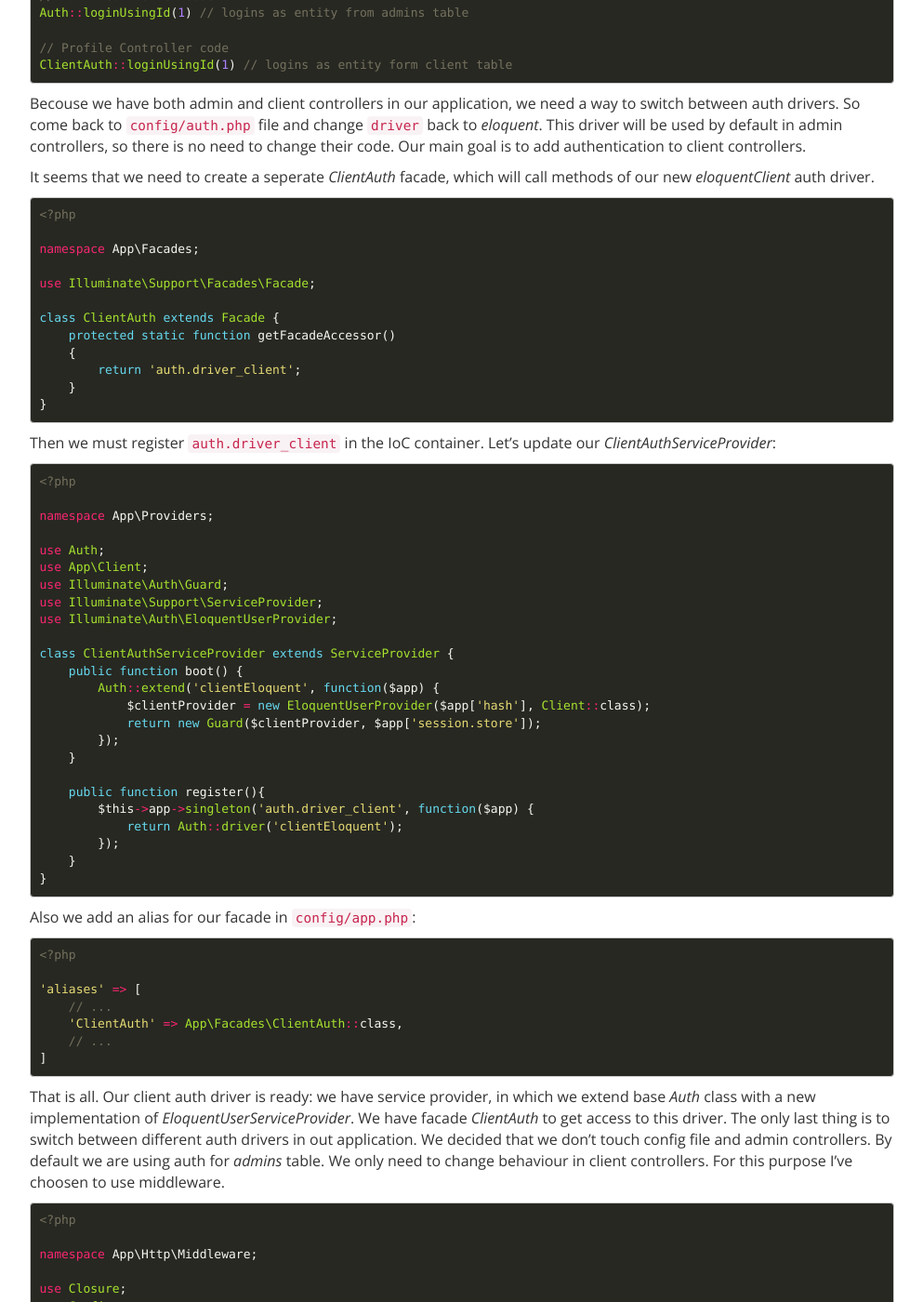
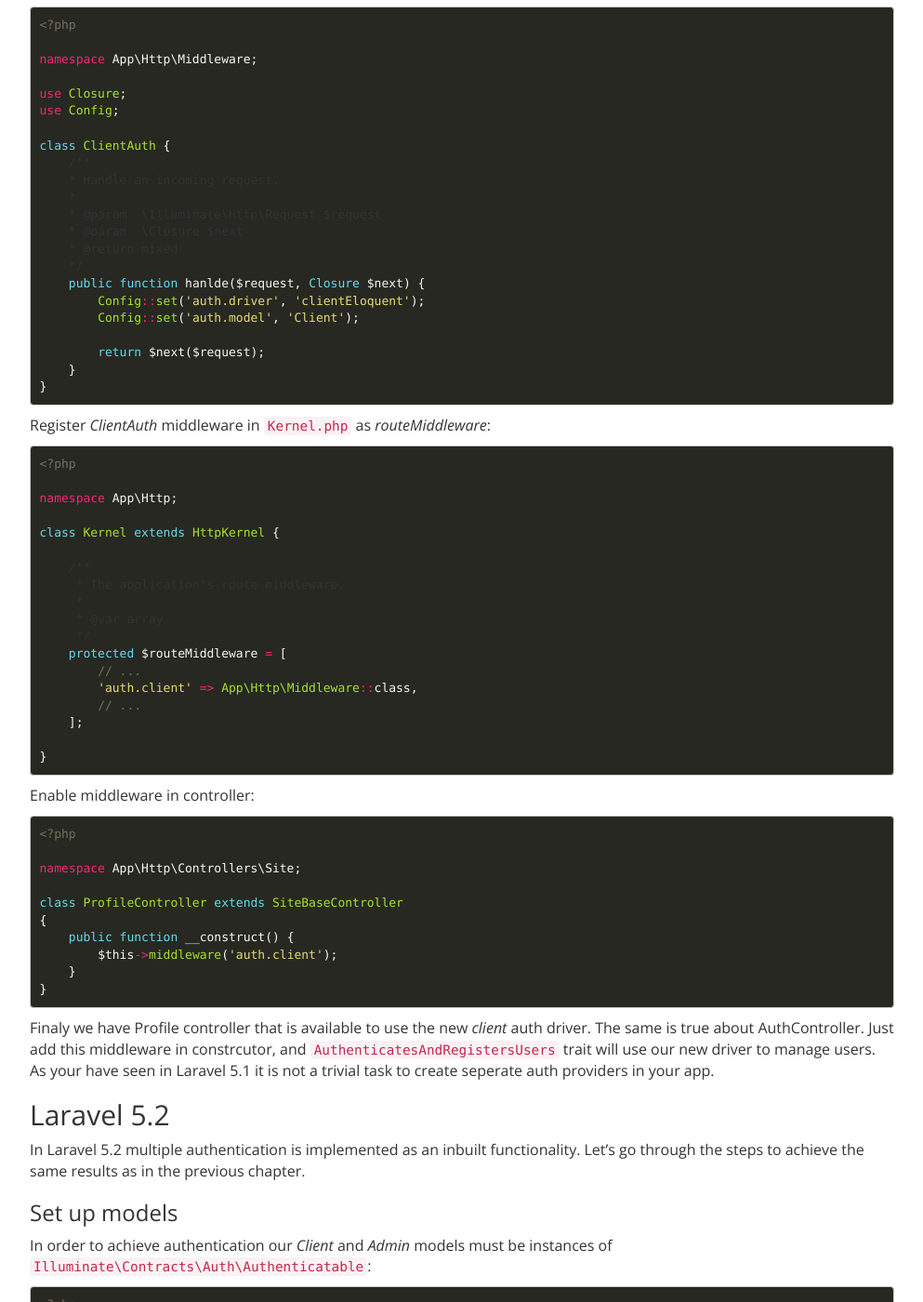
Before and after one commit to seregazhuk/seregazhuk.github.io_old, a Jekyll site: the page built from _posts/2016-05-14-laravel-multi-auth.md, in a window 1280 px wide and 1400 px high, scrolled down 1941 px. Shown: the whole window at 93% size, without its empty margins (143-1136 px from the left). Built offline with Jekyll 4.4.1, drawn with Linux system fonts in a browser that asks for light colours; nearby versions of some CDN libraries; some of the changed text lies outside the part shown.

Commit message:
laravel multiauth update

```diff
--- a/_posts/2016-05-14-laravel-multi-auth.md
+++ b/_posts/2016-05-14-laravel-multi-auth.md
@@ -21,7 +21,7 @@
 In our case we want to create another implementation of `EloquentUserProvider` that will use *clients* table to recieve users.
 Ok, but how to extend? Where to put all of this code?
 
-### Implementation
+### Extend AuthManager
 
 Laravel components may be extended in two different ways: binding a new implementation in Laravel IoC container, or registering an
 extension with a *Manager* class. For managing creation of driver-based components there are several special *Manager* classes. They
@@ -57,40 +57,29 @@
 *EloquentUserProvider* requires an instance of *HasherContract* for password cheking, and *Eloquent* model class. Then we wrap
 an instance of our provider into *Guard* class to use advantages such of methods as `check()`, `guest()`, `user()` and so one.
 
-Ok, but where to put all of this code? Let's create a service provider for this purpose named "ClientAuthServiceProvider":
+Ok, but where to put all of this code? In `app/Providers` directory there already exists one service provider for this puprose `AuthServiceProvider`.
+Let's update it's boot method with our code:
 
 {% highlight php %}
 <?php
 
 namespace App\Providers;
 
-use Auth;
-use App\Client;
-use Illuminate\Auth\Guard;
-use Illuminate\Support\ServiceProvider;
-use Illuminate\Auth\EloquentUserProvider;
+use Illuminate\Contracts\Auth\Access\Gate as GateContract;
+use Illuminate\Foundation\Support\Providers\AuthServiceProvider as ServiceProvider;
 
-class ClientAuthServiceProvider extends ServiceProvider {
-    public function boot() {
+class AuthServiceProvider extends ServiceProvider
+{
+    public function boot(GateContract $gate)
+    {
+        $this->registerPolicies($gate);
+
         Auth::extend('clientEloquent', function($app) {
             $clientProvider = new EloquentUserProvider($app['hash'], Client::class);
             return new Guard($clientProvider, $app['session.store']);
         });
     }
 }
-{% endhighlight %}
-
-Now to use this service provider, we must add it to our `config/app.php` file:
-
-{% highlight php %}
-<?php
-
-'providers' => [
-    // ...
-    App\Providers\ClientAuthServiceProvider::class,
-    // ...
-]
-
 {% endhighlight %}
 
 Then as documentation says we go to our `config/auth.php` and switch to the new driver:
@@ -103,85 +92,16 @@
 {% endhighlight %}
 
 But, this will simply replace our *admins* auth implementation with newly created *clients* one. So how to fix it?
-In our code we want to use something like this:
+How to switch programmatically between both?
 
-{% highlight php %}
-<?php
-
-// Admin Controller code
-Auth::loginUsingId(1) // logins as entity from admins table
-
-// Profile Controller code
-ClientAuth::loginUsingId(1) // logins as entity form client table
-{% endhighlight %}
+### Use Middleware to Switch Between Drivers
 
 Becouse we have both admin and client controllers in our application, we need a way to switch between auth drivers. So come
 back to `config/auth.php` file and change `driver` back to *eloquent*. This driver will be used by default in admin controllers,
 so there is no need to change their code. Our main goal is to add authentication to client controllers.
 
-It seems that we need to create a seperate *ClientAuth* facade, which will call methods of our new *eloquentClient* auth driver.
-
-{% highlight php %}
-<?php
-
-namespace App\Facades;
-
-use Illuminate\Support\Facades\Facade;
-
-class ClientAuth extends Facade {
-    protected static function getFacadeAccessor()
-    {
-        return 'auth.driver_client';
-    }
-}
-{% endhighlight %}
-
-Then we must register `auth.driver_client` in the IoC container. Let's update our *ClientAuthServiceProvider*:
-
-{% highlight php %}
-<?php
-
-namespace App\Providers;
-
-use Auth;
-use App\Client;
-use Illuminate\Auth\Guard;
-use Illuminate\Support\ServiceProvider;
-use Illuminate\Auth\EloquentUserProvider;
-
-class ClientAuthServiceProvider extends ServiceProvider {
-    public function boot() {
-        Auth::extend('clientEloquent', function($app) {
-            $clientProvider = new EloquentUserProvider($app['hash'], Client::class);
-            return new Guard($clientProvider, $app['session.store']);
-        });
-    }
-
-    public function register(){
-        $this->app->singleton('auth.driver_client', function($app) {
-            return Auth::driver('clientEloquent');
-        });
-    }
-}
-{% endhighlight %}
-
-Also we add an alias for our facade in `config/app.php`:
-
-{% highlight php %}
-<?php
-
-'aliases' => [
-    // ...
-    'ClientAuth' => App\Facades\ClientAuth::class,
-    // ...
-]
-{% endhighlight %}
-
-That is all. Our client auth driver is ready: we have service provider, in which we extend base *Auth* class with a new
-implementation of *EloquentUserServiceProvider*. We have facade *ClientAuth* to get access to this driver. The only last thing is
-to switch between different auth drivers in out application. We decided that we don't touch config file and admin controllers. By
-default we are using auth for *admins* table. We only need to change behaviour in client controllers. For this purpose I've choosen
-to use middleware.
+I've choosen to use middleware to change auth driver in client controllers. We call it `ClienAuth` and place in in `app\Http\Middleware`
+directory:
 
 {% highlight php %}
 <?php
@@ -201,6 +121,7 @@
     */
     public function hanlde($request, Closure $next) {
         Config::set('auth.driver', 'clientEloquent');
+        Config::set('auth.model', 'Client');
 
         return $next($request);
     }
@@ -237,7 +158,7 @@
 
 namespace App\Http\Controllers\Site;
 
-class CatalogController extends SiteBaseController
+class ProfileController extends SiteBaseController
 {
     public function __construct() {
         $this->middleware('auth.client');
@@ -245,7 +166,8 @@
 }
 {% endhighlight %}
 
-Finaly we have Catalog controller that is available to use the new *client* auth driver. Is your have seen in Laravel 5.1
+Finaly we have Profile controller that is available to use the new *client* auth driver. The same is true about AuthController. Just add this
+middleware in constrcutor, and `AuthenticatesAndRegistersUsers` trait will use our new driver to manage users. As your have seen in Laravel 5.1
 it is not a trivial task to create seperate auth providers in your app.
 
 ## Laravel 5.2
@@ -255,7 +177,7 @@
 
 ### Set up models
 
-In order to achieve authentication our *Client* and *Admin* models must be instaces of `Illuminate\Contracts\Auth\Authenticatable`:
+In order to achieve authentication our *Client* and *Admin* models must be instances of `Illuminate\Contracts\Auth\Authenticatable`:
 
 {% highlight php %}
 <?php
@@ -345,5 +267,72 @@
 
 {% endhighlight %}
 
-And it's done! As you have seen it's much easier that it was in Laravel 5.1, were we had to write too musch code, to implement the
+### AuthController
+
+In your `AuthController` to change *guard* instance simply define a `guard` property:
+
+{% highlight php %}
+<?php
+
+protected $guard = 'client';
+{% endhighlight %}
+
+### Middlewares
+
+If you want you can implement special middlewares for your guards and then use them in controllers. For example:
+
+{% highlight php %}
+<?php
+
+class RedirectIfNotClient
+{
+
+    /**
+    * Handle an incoming request.
+    *
+    * @param  \Illuminate\Http\Request  $request
+    * @param  \Closure  $next
+    * @param  string|null  $guard
+    * @return mixed
+    */
+    public function handle($request, Closure $next, guard='client')
+    {
+        if (!Auth::guard($guard)->check()) {
+            return redirect('/');
+        }
+
+        return $next($request);
+    }
+}
+{% endhighlight %}
+
+Register middlware in `Kernel.php`:
+
+{% highlight php %}
+<?php
+
+protected $routeMiddleware = [
+    'client' => \App\Http\Middleware\RedirectIfNotClient::class,
+];
+{% endhighlight %}
+
+Use middleware in for example *ProfileController*:
+
+{% highlight php %}
+<?php
+
+namespace App\Http\Controllers;
+
+use App\Http\Controllers\Controller;
+
+class ProfileController extends Controller
+{
+    public function __construct(){
+        $this->middleware('client');
+    }
+}
+
+{% endhighlight %}
+
+And And it's done! As you have seen it's much easier that it was in Laravel 5.1, were we had to write too musch code, to implement the
 same things.
```
Also changed, not shown: other parts of _posts/2016-05-14-laravel-multi-auth.md (+4 -4 lines).
